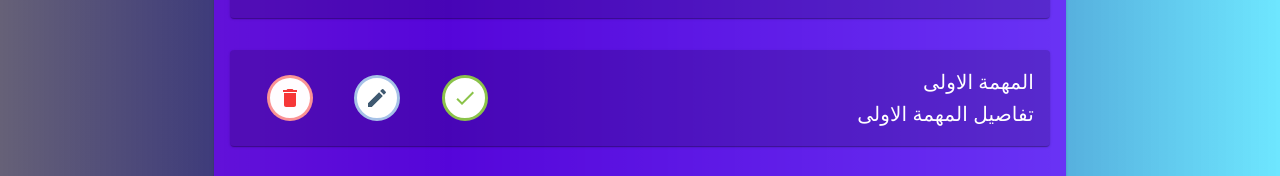
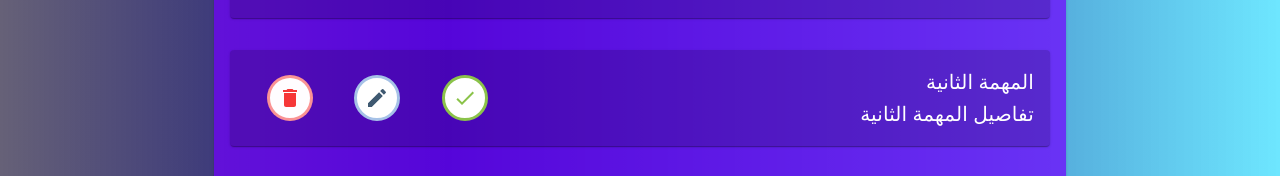
Before and after one commit to ahmadmaqshati/daily-to-do-list, a React (Vite) app: page / in a window 1280 px wide. Shown: the part 337-513 px from the top of the page. Built offline with nearby package versions, Linux system fonts and the light colour scheme.

Commit message:
reading todos from task list array by map function

```diff
--- a/src/components/Todo.jsx
+++ b/src/components/Todo.jsx
@@ -2,7 +2,7 @@ import { Card, CardContent, Typography, IconButton } from '@mui/material';
 import Grid from '@mui/material/GridLegacy';
 import { Check as CheckIcon, Edit as EditIcon, Delete as DeleteIcon } from '@mui/icons-material';
 
-export default function Todo() {
+export default function Todo({ title, details }) {
     return (
         <Card className='card-body' sx={{ background: "#00000029", color: 'white', marginTop: 4 }}>
 
@@ -14,10 +14,12 @@ export default function Todo() {
                     <Grid xs={8}>
 
                         <Typography variant="h6" style={{ textAlign: "right" }}>
-                            المهمة الاولى
+                            {/* المهمة الاولى */}
+                            {title}
                         </Typography>
                         <Typography variant="h6" style={{ textAlign: "right" }}>
-                            تفاصيل المهمة الاولى
+                            {/* تفاصيل المهمة الاولى */}
+                            {details}
                         </Typography>
 
                     </Grid>
--- a/src/components/TodoList.jsx
+++ b/src/components/TodoList.jsx
@@ -14,6 +14,22 @@ import { Add as AddIcon, Check as CheckIcon, Edit as EditIcon, Delete as DeleteI
 import Todo from './Todo';
 
 export default function TodoList() {
+
+
+    const todos = [
+        {
+            id: 1,
+            title: 'المهمة الاولى',
+            details: 'تفاصيل المهمة الاولى',
+            isCompleted: false
+        },
+        {
+            id: 2,
+            title: 'المهمة الثانية',
+            details: 'تفاصيل المهمة الثانية',
+            isCompleted: false
+        },
+    ]
 
     return (
         <Container maxWidth="md">
@@ -50,10 +66,8 @@ export default function TodoList() {
 
                     </ToggleButtonGroup>
 
-                    {/* All Todos */}
-                    <Todo />
-                    <Todo />
-
+                    {/* render all todos */}
+                    {todos.map(todo => <Todo key={todo.id} title={todo.title} details={todo.details} />)}
 
                     <Stack direction="row" sx={{ marginTop: "32px", justifyContent: "space-between" }}>
                         <TextField
```
